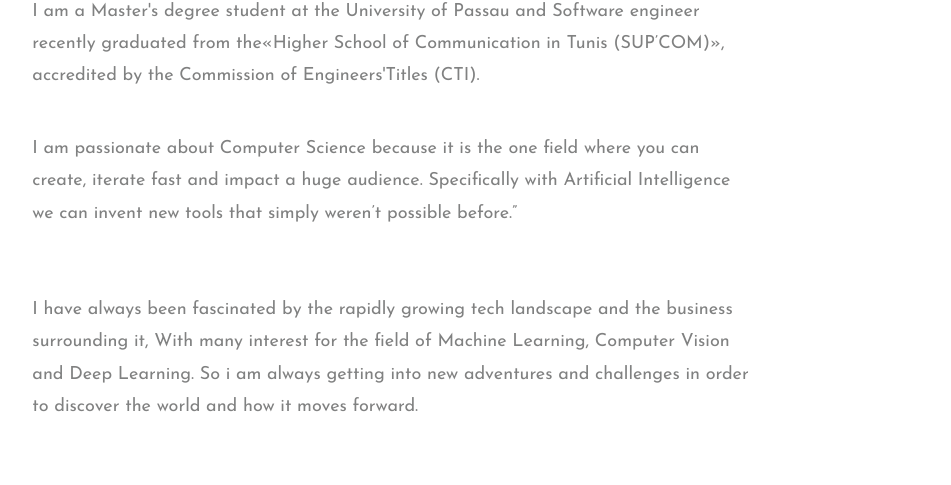
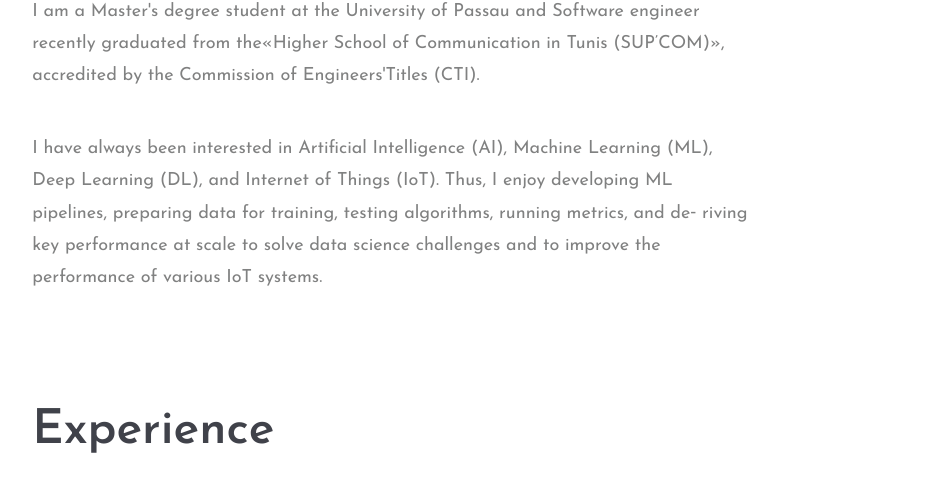
Before and after one commit to AbdelwahedRebhi/AbdelwahedRebhi.github.io, a plain HTML site: page index.html in a window 1280 px wide. Shown: the part 1212-1697 px from the top of the page, without its empty margins (196-1147 px from the left). Drawn offline with Linux system fonts and the light colour scheme.

Commit message:
Update Text_2

```diff
--- a/index.html
+++ b/index.html
@@ -117,13 +117,13 @@
 								<p>
 									I am a Master's degree student at the University of Passau and Software engineer recently graduated from the«Higher School of Communication
 									in Tunis (SUP’COM)», accredited by the Commission of Engineers'Titles (CTI).
-								<p>	I am passionate about Computer Science because it is the one field where you can create, iterate fast and impact a huge audience.
-									Specifically with Artificial Intelligence we can invent new tools that simply weren’t possible before.” </p>
 								<br>
-								<p>I have always been fascinated by the rapidly growing tech landscape and the business
-									 surrounding it, With many interest for the field of Machine Learning, Computer Vision and Deep Learning.
-									 So i am always getting into new adventures and challenges in order
-									  to discover the world and how it moves forward.</p>
+								<p>I have always been interested in Artificial Intelligence (AI), Machine Learning (ML), Deep Learning (DL), and Internet of Things (IoT).
+									Thus, I enjoy developing ML pipelines, preparing data for training, testing algorithms, running metrics, and de‑
+									riving key performance at scale to solve data science challenges and to improve the performance of various IoT
+									systems.
+
+									</p>
 
 								<h4></h4>
 							</div>
```
